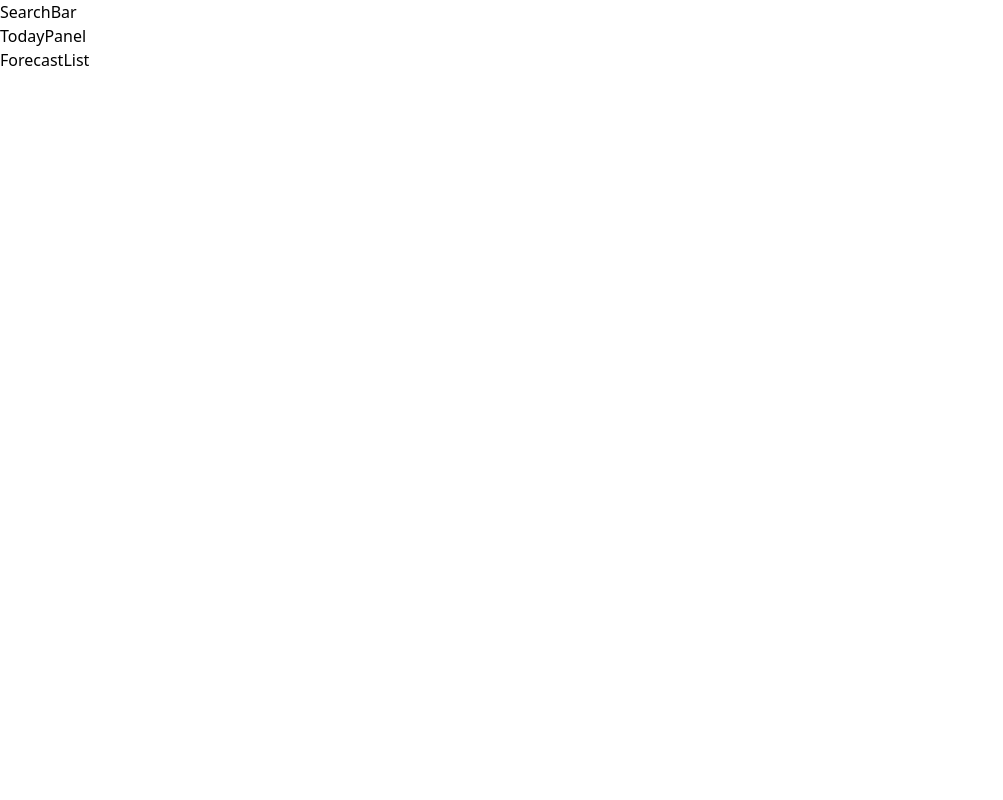
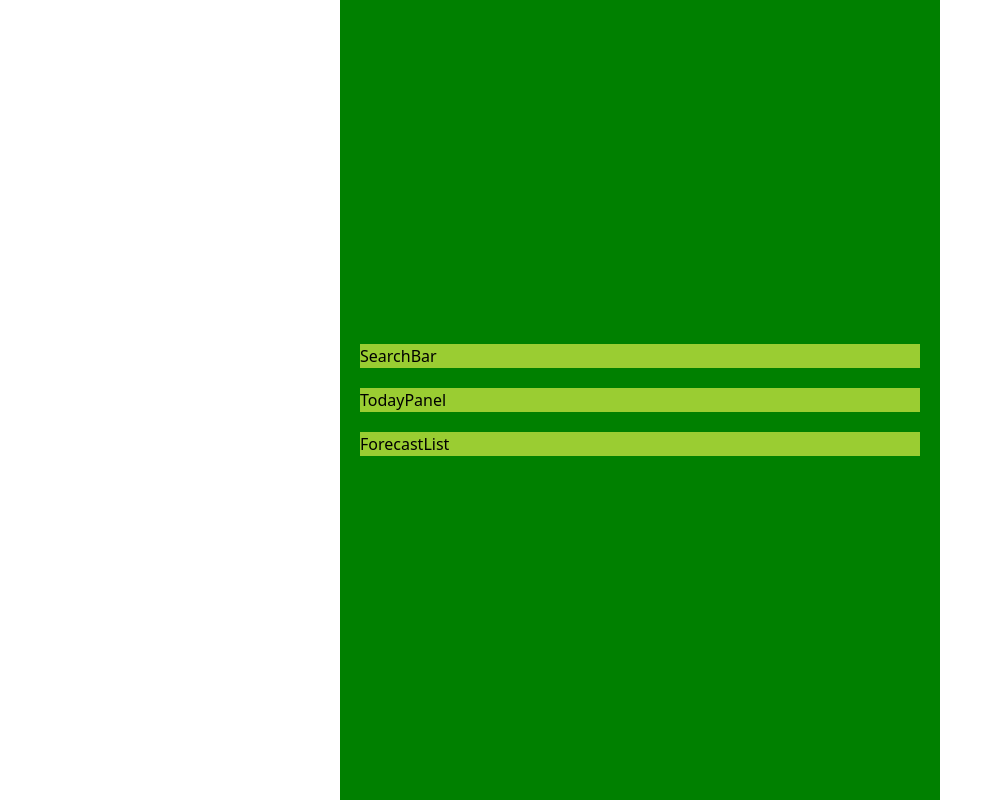
Before and after one commit to Kim716/Hows_the_weather, a React (Vite) app: page / in a window 1280 px wide. Shown: the whole page, without its empty margins (0-1003 px from the left). Built offline with nearby package versions, Linux system fonts and the light colour scheme.

Commit message:
feat: add visual skeleton

```diff
--- a/src/App.jsx
+++ b/src/App.jsx
@@ -1,17 +1,35 @@
+import styled from 'styled-components';
 import ForecastList from './components/ForecastList';
 import SearchBar from './components/SearchBar';
 import TodayPanel from './components/TodayPanel';
 import { GlobalStyle } from './globalStyle';
 
+const StyledDiv = styled.div`
+  background-color: green; //TODO
+  width: 100vw;
+  max-width: 600px;
+  height: 100vh;
+  margin: 0 auto;
+  padding: 20px;
+
+  display: flex;
+  flex-direction: column;
+  justify-content: center;
+
+  div {
+    margin: 10px auto;
+  }
+`;
+
 function App() {
   return (
     <>
       <GlobalStyle />
-      <div>
+      <StyledDiv>
         <SearchBar />
         <TodayPanel />
         <ForecastList />
-      </div>
+      </StyledDiv>
     </>
   );
 }
--- a/src/components/ForecastList.jsx
+++ b/src/components/ForecastList.jsx
@@ -1,5 +1,12 @@
+import styled from 'styled-components';
+
+const StyledDiv = styled.div`
+  background-color: yellowgreen; //TODO
+  width: 100%;
+`;
+
 function ForecastList() {
-  return <div>ForecastList</div>;
+  return <StyledDiv>ForecastList</StyledDiv>;
 }
 
 export default ForecastList;
--- a/src/components/SearchBar.jsx
+++ b/src/components/SearchBar.jsx
@@ -1,5 +1,12 @@
+import styled from 'styled-components';
+
+const StyledDiv = styled.div`
+  background-color: yellowgreen; //TODO
+  width: 100%;
+`;
+
 function SearchBar() {
-  return <div>SearchBar</div>;
+  return <StyledDiv>SearchBar</StyledDiv>;
 }
 
 export default SearchBar;
--- a/src/components/TodayPanel.jsx
+++ b/src/components/TodayPanel.jsx
@@ -1,5 +1,13 @@
+import styled from 'styled-components';
+
+const StyledDiv = styled.div`
+  background-color: yellowgreen; //TODO
+
+  width: 100%;
+`;
+
 function TodayPanel() {
-  return <div>TodayPanel</div>;
+  return <StyledDiv>TodayPanel</StyledDiv>;
 }
 
 export default TodayPanel;
```
